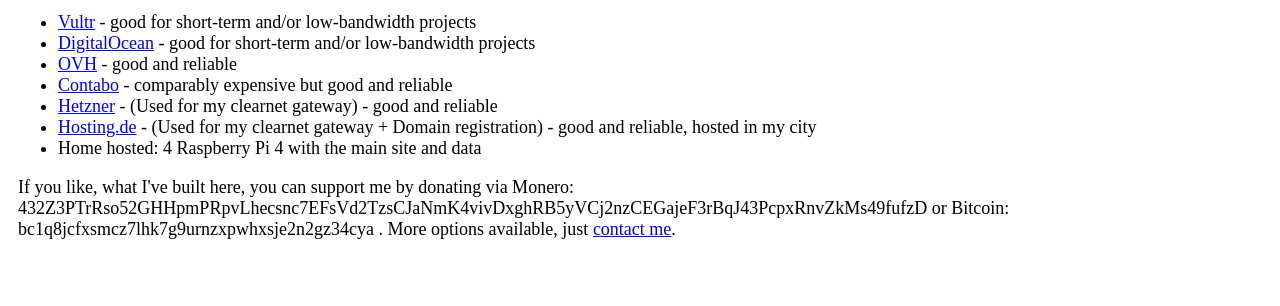
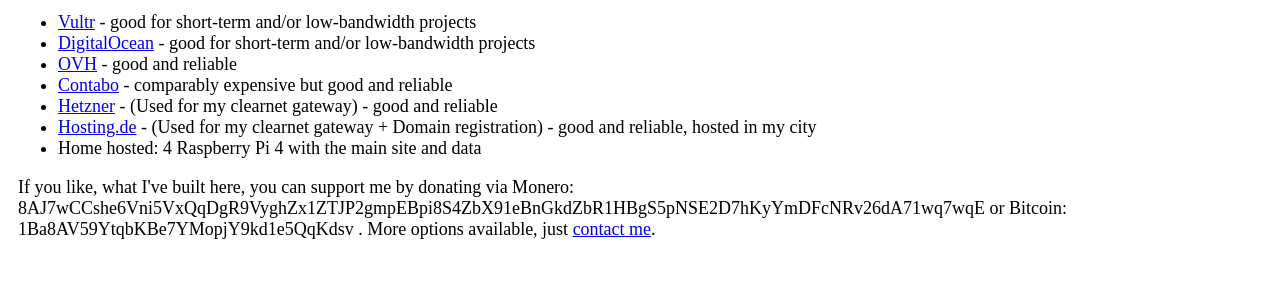
Before and after one commit to DanWin/main-website, a PHP site: page /about.php in a window 1280 px wide. Shown: the part 930-1236 px from the top of the page. Run offline with PHP 8.4, Linux system fonts and the light colour scheme.

Commit message:
Introduce constants for donation address

```diff
--- a/about.php
+++ b/about.php
@@ -58,6 +58,6 @@ global $language, $dir, $locale;
 <li><?php printf(_('%s - (Used for my clearnet gateway + Domain registration) - good and reliable, hosted in my city'), '<a href="https://hosting.de/?partnerId=JZ0DZSUdrJUVJTKoHq7l" target="_blank" rel="noopener noreferrer">Hosting.de</a>'); ?></li>
 <li><?php echo _('Home hosted: 4 Raspberry Pi 4 with the main site and data'); ?></li>
 </ul>
-<p><?php printf(_('If you like, what I\'ve built here, you can support me by donating via Monero: %1$s or Bitcoin: %2$s . More options available, just <a href="/contact.php">contact me</a>.'), '432Z3PTrRso52GHHpmPRpvLhecsnc7EFsVd2TzsCJaNmK4vivDxghRB5yVCj2nzCEGajeF3rBqJ43PcpxRnvZkMs49fufzD', 'bc1q8jcfxsmcz7lhk7g9urnzxpwhxsje2n2gz34cya'); ?></p>
+<p><?php printf(_('If you like, what I\'ve built here, you can support me by donating via Monero: %1$s or Bitcoin: %2$s . More options available, just <a href="/contact.php">contact me</a>.'), DONATE_XMR, DONATE_BTC); ?></p>
 </main>
 </body></html>
--- a/common.php
+++ b/common.php
@@ -1,4 +1,6 @@
 <?php
+const DONATE_XMR = '8AJ7wCCshe6Vni5VxQqDgR9VyghZx1ZTJP2gmpEBpi8S4ZbX91eBnGkdZbR1HBgS5pNSE2D7hKyYmDFcNRv26dA71wq7wqE';
+const DONATE_BTC = '1Ba8AV59YtqbKBe7YMopjY9kd1e5QqKdsv';
 global $global_style, $language, $dir;
 $global_style = 'body{margin:0;font-size:18px}';
 $global_style .= 'header{padding:0 50px;background:#00F;min-height:61px;display:flex;align-items:center}';
--- a/index.php
+++ b/index.php
@@ -28,6 +28,6 @@ global $language, $dir, $locale;
 <p><?php echo _('Hello, my name is Daniel Winzen, a german web developer and system administrator. This is my personal website, that I develop in my free time. This site is available as <a href="http://danielas3rtn54uwmofdo3x2bsdifr47huasnmbgqzfrec5ubupvtpid.onion">Tor hidden service</a> or via my clearnet proxy <a href="https://danwin1210.de">danwin1210.de</a>. To learn more about me and this site, check <a href="/about.php">the about page</a>.'); ?></p>
 <p><?php echo _('This is just the landing page. You can navigate to the pages that interest you most, such as my free and anonymous <a href="/mail/">mail service</a> or <a href="https://onions.danwin1210.de">Tor darknet link collection</a>, by clicking on the entries in the navigation bar on the left.'); ?></p>
 <p><?php echo _('You can download and/or contribute to my various open-source projects on <a href="https://github.com/DanWin/" target="_blank" rel="noopener noreferrer">GitHub</a>.'); ?></p>
-<p><?php printf(_('If you like, what I\'ve built here, you can support me by donating via Monero: %1$s or Bitcoin: %2$s . More options available, just <a href="/contact.php">contact me</a>.'), '432Z3PTrRso52GHHpmPRpvLhecsnc7EFsVd2TzsCJaNmK4vivDxghRB5yVCj2nzCEGajeF3rBqJ43PcpxRnvZkMs49fufzD', 'bc1q8jcfxsmcz7lhk7g9urnzxpwhxsje2n2gz34cya'); ?></p>
+<p><?php printf(_('If you like, what I\'ve built here, you can support me by donating via Monero: %1$s or Bitcoin: %2$s . More options available, just <a href="/contact.php">contact me</a>.'), DONATE_XMR, DONATE_BTC); ?></p>
 </main>
 </body></html>
```
